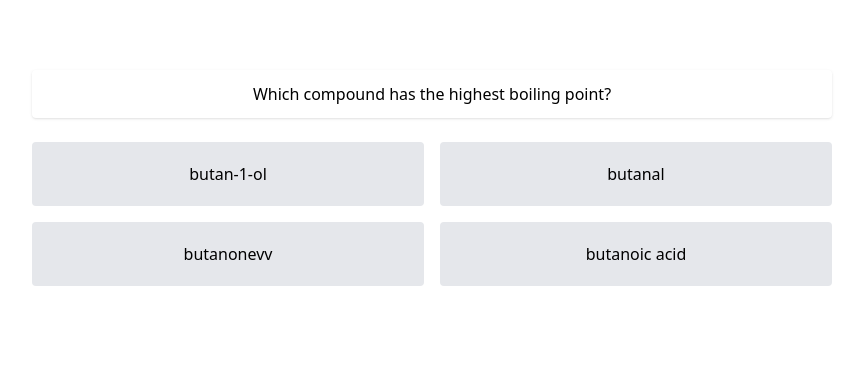
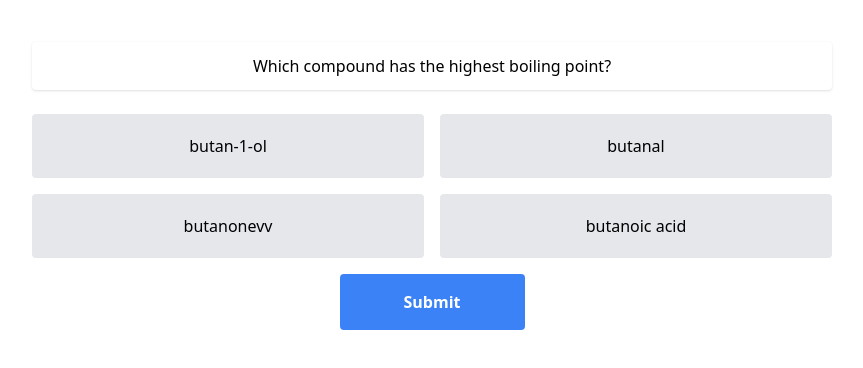
Before and after one commit to nazimbo/quizzes-app-svelte, a SvelteKit app: page /quizz/1 in a window 1280 px wide. Shown: the part 214-582 px from the top of the page, without its empty margins (208-1071 px from the left). Built offline with nearby package versions, Linux system fonts and the light colour scheme.

Commit message:
Add QuestionButton component and subscribe to answers store

```diff
--- a/src/routes/quizz/[id]/+page.svelte
+++ b/src/routes/quizz/[id]/+page.svelte
@@ -1,19 +1,26 @@
 <script lang="ts">
   import QuestionText from "./components/QuestionText.svelte";
   import QuestionOption from "./components/QuestionOption.svelte";
+  import QuestionButton from "./components/QuestionButton.svelte";
+  import { answers, type Answer } from "../../../store";
 
   export let data: any;
 
   let currentQuestionIndex = 0;
+  let answersValue: Answer[];
+  answers.subscribe((value) => (answersValue = value));
+
   $: currentQuestion = data.questions[currentQuestionIndex];
 </script>
 
 <div class="w-full">
   <QuestionText question={currentQuestion.question} />
-  <!-- Options -->
+
   <div class="flex flex-wrap justify-between">
     {#each currentQuestion.options as option (option.id)}
       <QuestionOption {option} />
     {/each}
   </div>
+
+  <QuestionButton />
 </div>
--- /dev/null
+++ b/src/routes/quizz/[id]/components/QuestionButton.svelte
@@ -0,0 +1,3 @@
+<div class="text-center">
+  <button class="bg-blue-500 text-white font-bold p-4 px-16 rounded"> Submit </button>
+</div>
--- /dev/null
+++ b/src/store.ts
@@ -0,0 +1,7 @@
+import { writable } from "svelte/store";
+
+export interface Answer {
+  id: number;
+  isCorrect: boolean | null;
+}
+export const answers = writable<Answer[]>([]);
```
